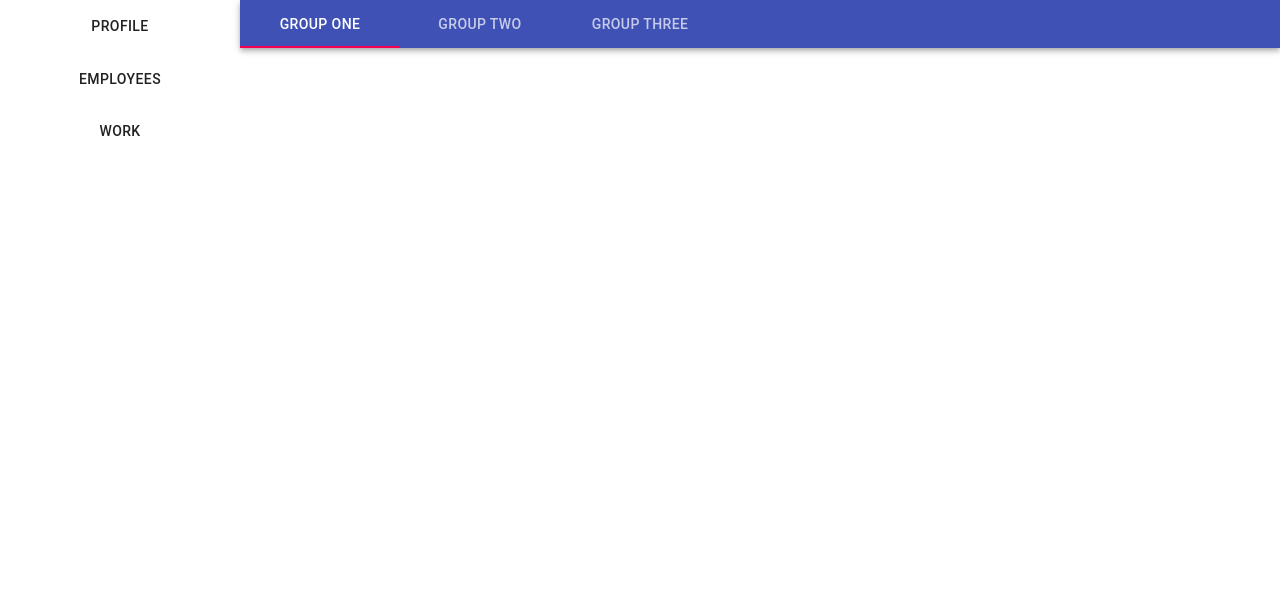
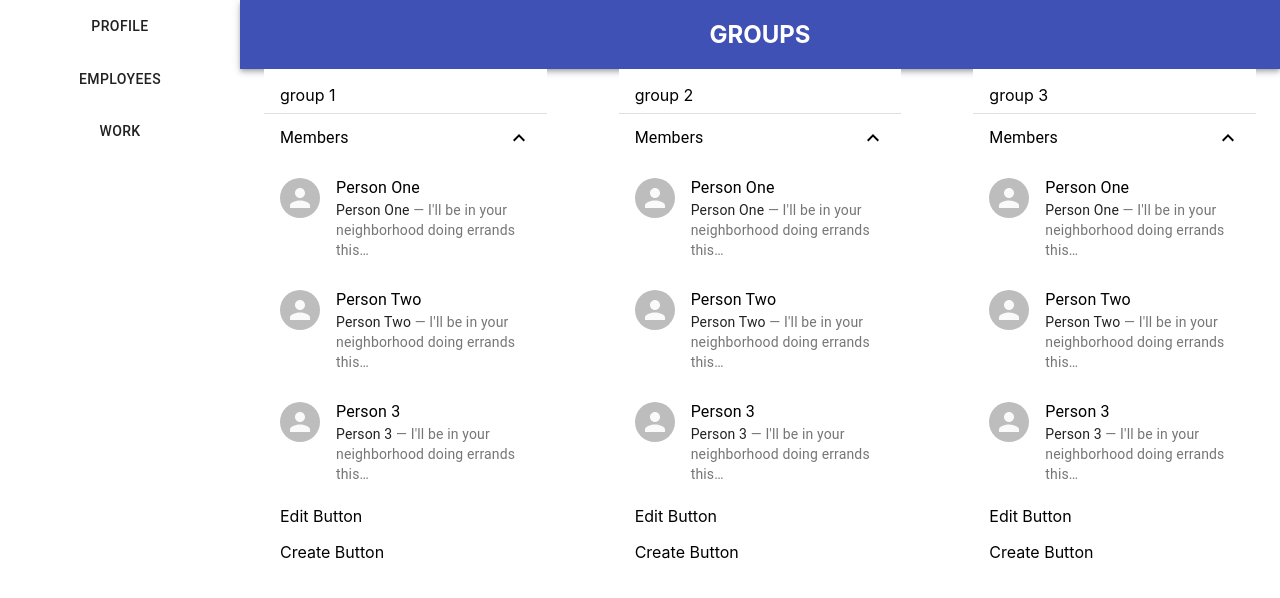
Before and after one commit to s-awaken/final-project, a React (Create React App) app in the folder react-front-end/: page / in a window 1280 px wide. Both pictures are taken after a click on the button "EMPLOYEES". Shown: the top 598 px of the page. Built offline with nearby package versions, Linux system fonts and the light colour scheme.

Commit message:
Updated stuff

```diff
--- a/react-front-end/src/App.js
+++ b/react-front-end/src/App.js
@@ -1,6 +1,6 @@
 import './App.css';
 
-import HeaderMenu from "./components/HeaderMenu"
+import HeaderMenu from "./components/Menu"
 
 function App() {
   return (
--- /dev/null
+++ b/react-front-end/src/actions/employeeGroupSelectorAction.js
@@ -0,0 +1,23 @@
+const GROUP1 = "GROUP 1"
+const GROUP2 = "GROUP 2"
+const GROUP3 = "GROUP 3"
+const group1 = () => {
+  return {
+    type: GROUP1
+  }
+}
+const group2 = () => {
+  return {
+    type: GROUP2
+  }
+}
+const group3 = () => {
+  return {
+    type: GROUP3
+  }
+}
+export default {
+  group1,
+  group2,
+  group3
+}
--- a/react-front-end/src/actions/index.js
+++ b/react-front-end/src/actions/index.js
@@ -1,8 +1,10 @@
-
 import userActions from './userActions'
 import itemSelectorAction from './itemSelectorAction'
+import employeeGroupAction from "./employeeGroupSelectorAction"
+
 const allActions = {
   userActions,
-  itemSelectorAction
+  itemSelectorAction,
+  employeeGroupAction
 }
 export default allActions;
--- a/react-front-end/src/components/HeaderMenu.jsx
+++ b/react-front-end/src/components/Menu.jsx
@@ -1,16 +1,17 @@
-import React, { useEffect } from "react";
+import React from "react";
 import { useSelector, useDispatch } from "react-redux";
 
 import ListItem from "@material-ui/core/ListItem";
-import { makeStyles, useTheme } from "@material-ui/core/styles";
+import { makeStyles } from "@material-ui/core/styles";
 
 
 import allActions from "../actions";
-import Profile from "./Profile";
-import Employees from "./Employees";
-import Work from "./Work";
 
-import EmployeesBar from "./bars/EmployeesGroupBar"
+import Profile from "./drawer/ProfileButton";
+import Employees from "./drawer/EmployeesButton";
+import Work from "./drawer/WorkButton";
+
+import EmployeesBar from "./bars/EmployeesBar"
 import ProfileBar from "./bars/ProfileBar"
 import WorkBar from "./bars/WorkBar"
 
@@ -44,13 +45,14 @@ function ResponsiveDrawer() {
   const classes = useStyles();
 
   const itemSelector = useSelector((state) => state.itemSelector.selected)
+  const employeeGroupSelector = useSelector((state) => state.employeeGroupSelector.selected)
   const dispatch = useDispatch();
 
-  const user = { name: "Rei" };
+  // const user = { name: "Rei" };
 
-  useEffect(() => {
-    dispatch(allActions.userActions.setUser(user));
-  }, []);
+  // useEffect(() => {
+  //   dispatch(allActions.userActions.setUser(user));
+  // }, []);
 
   const drawer = (
     <div className={classes.drawerContainer}>
@@ -84,9 +86,10 @@ function ResponsiveDrawer() {
     ) :
       itemSelector === "work" ? (
         <WorkBar/>
-      ) : (
-        <EmployeesBar/>
-      )
+    ) : (
+          <EmployeesBar selector={employeeGroupSelector} actions={allActions}/>
+        )
+
   return (
     <div>
       {drawer}
--- a/react-front-end/src/components/bars/EmployeesGroupBar.jsx
+++ b/react-front-end/src/components/bars/EmployeesBar.jsx
@@ -1,12 +1,14 @@
-import React from 'react';
+import React, {useState} from 'react';
+
+
 import PropTypes from 'prop-types';
 import { makeStyles } from '@material-ui/core/styles';
 import AppBar from '@material-ui/core/AppBar';
-import Tabs from '@material-ui/core/Tabs';
-import Tab from '@material-ui/core/Tab';
 import Typography from '@material-ui/core/Typography';
 import Box from '@material-ui/core/Box';
+import Grid from '@material-ui/core/Grid';
 
+import EmployeesContainer from '../containers/EmployeesGroupsContainer'
 
 function TabPanel(props) {
   const { children, value, index, ...other } = props;
@@ -47,22 +49,29 @@ const useStyles = makeStyles((theme) => ({
   },
 }));
 
-export default function EmployeesBar() {
+const groups = ["group 1", "group 2", "group 3"]
+export default function EmployeesBar(props) {
+
   const classes = useStyles();
-  const [value, setValue] = React.useState(0);
 
-  const handleChange = (event, newValue) => {
-    setValue(newValue);
-  };
 
   return (
     <div className={classes.root}>
-      <AppBar position="static">
-        <Tabs value={value} onChange={handleChange} aria-label="simple tabs example">
-          <Tab label="Group One" {...a11yProps(0)} />
-          <Tab label="Group Two" {...a11yProps(1)} />
-          <Tab label="Group Three" {...a11yProps(2)} />
-        </Tabs>
+      <AppBar position="static" display="flex" >
+        <h2>GROUPS</h2>
       </AppBar>
-      </div>)
+      <Grid container spacing={3}>
+        {groups.map(group => {
+          return (
+            <Grid item xs>
+              <EmployeesContainer
+              name={group}
+              task={"Do React"}
+              groupNames={["Person One", "Person Two", "Person 3"]} />
+            </Grid>
+          )
+        })}
+      </Grid>
+    </div>
+  )
 }
--- /dev/null
+++ b/react-front-end/src/components/containers/EmployeesGroupsContainer.jsx
@@ -0,0 +1,124 @@
+import React from 'react'
+
+import { makeStyles } from '@material-ui/core/styles';
+
+import Container from '@material-ui/core/Container'
+import List from '@material-ui/core/List'
+import ListItem from '@material-ui/core/ListItem'
+import Avatar from '@material-ui/core/Avatar';
+import ListItemText from '@material-ui/core/ListItemText';
+import ListItemAvatar from '@material-ui/core/ListItemAvatar';
+import Divider from '@material-ui/core/Divider';
+import Typography from '@material-ui/core/Typography';
+import Collapse from '@material-ui/core/Collapse';
+import ExpandLess from '@material-ui/icons/ExpandLess';
+import ExpandMore from '@material-ui/icons/ExpandMore';
+
+const useStyles = makeStyles((theme) => ({
+  root: {
+    width: '100%',
+    maxWidth: '36ch',
+    backgroundColor: theme.palette.background.paper,
+  },
+  inline: {
+    display: 'inline',
+  },
+}));
+
+export default function EmployeesContainer(props) {
+  const classes = useStyles()
+  const [open, setOpen] = React.useState(true);
+
+  const handleClick = () => {
+    setOpen(!open);
+  };
+  return (
+    <Container maxWidth="sm">
+      <List className={classes.root} component="nav">
+        <ListItem >
+          {props.name}
+        </ListItem>
+        <Divider />
+        <ListItem button onClick={handleClick}>
+
+          <ListItemText primary="Members" />
+          {open ? <ExpandLess /> : <ExpandMore />}
+        </ListItem>
+        <Collapse in={open} timeout="auto" unmountOnExit>
+          <List component="div" disablePadding>
+
+            <ListItem alignItems="flex-start">
+              <ListItemAvatar>
+                <Avatar alt={props.groupNames[0]} src=""/>
+              </ListItemAvatar>
+              <ListItemText
+              primary={props.groupNames[0]}
+              secondary={
+                <React.Fragment>
+                  <Typography
+                    component="span"
+                    variant="body2"
+                    className={classes.inline}
+                    color="textPrimary"
+                  >
+                    {props.groupNames[0]}
+                  </Typography>
+                  {" — I'll be in your neighborhood doing errands this…"}
+                </React.Fragment>
+              }
+            />
+            </ListItem>
+            <ListItem alignItems="flex-start">
+              <ListItemAvatar>
+                <Avatar alt={props.groupNames[1]} src=""/>
+              </ListItemAvatar>
+              <ListItemText
+              primary={props.groupNames[1]}
+              secondary={
+                <React.Fragment>
+                  <Typography
+                    component="span"
+                    variant="body2"
+                    className={classes.inline}
+                    color="textPrimary"
+                  >
+                    {props.groupNames[1]}
+                  </Typography>
+                  {" — I'll be in your neighborhood doing errands this…"}
+                </React.Fragment>
+              }
+            />
+            </ListItem>
+            <ListItem alignItems="flex-start">
+              <ListItemAvatar>
+                <Avatar alt={props.groupNames[2]} src=""/>
+              </ListItemAvatar>
+              <ListItemText
+              primary={props.groupNames[2]}
+              secondary={
+                <React.Fragment>
+                  <Typography
+                    component="span"
+                    variant="body2"
+                    className={classes.inline}
+                    color="textPrimary"
+                  >
+                    {props.groupNames[2]}
+                  </Typography>
+                  {" — I'll be in your neighborhood doing errands this…"}
+                </React.Fragment>
+              }
+            />
+            </ListItem>
+          </List>
+        </Collapse>
+        <ListItem button>
+          Edit Button
+        </ListItem>
+        <ListItem button>
+          Create Button
+        </ListItem>
+      </List>
+    </Container>
+  )
+}
--- a/react-front-end/src/components/Employees.jsx
+++ b/react-front-end/src/components/drawer/EmployeesButton.jsx
@@ -2,7 +2,7 @@ import React from 'react'
 
 import Button from '@material-ui/core/Button'
 
-export default function Employees(props) {
+export default function EmployeesButton(props) {
   return (
     <Button fullWidth={true}  onClick={props.onClick}>Employees</Button>
   )
```
Also changed, not shown: react-front-end/src/components/drawer/ProfileButton.jsx (renamed from react-front-end/src/components/Profile.jsx), react-front-end/src/components/drawer/WorkButton.jsx (renamed from react-front-end/src/components/Work.jsx).
